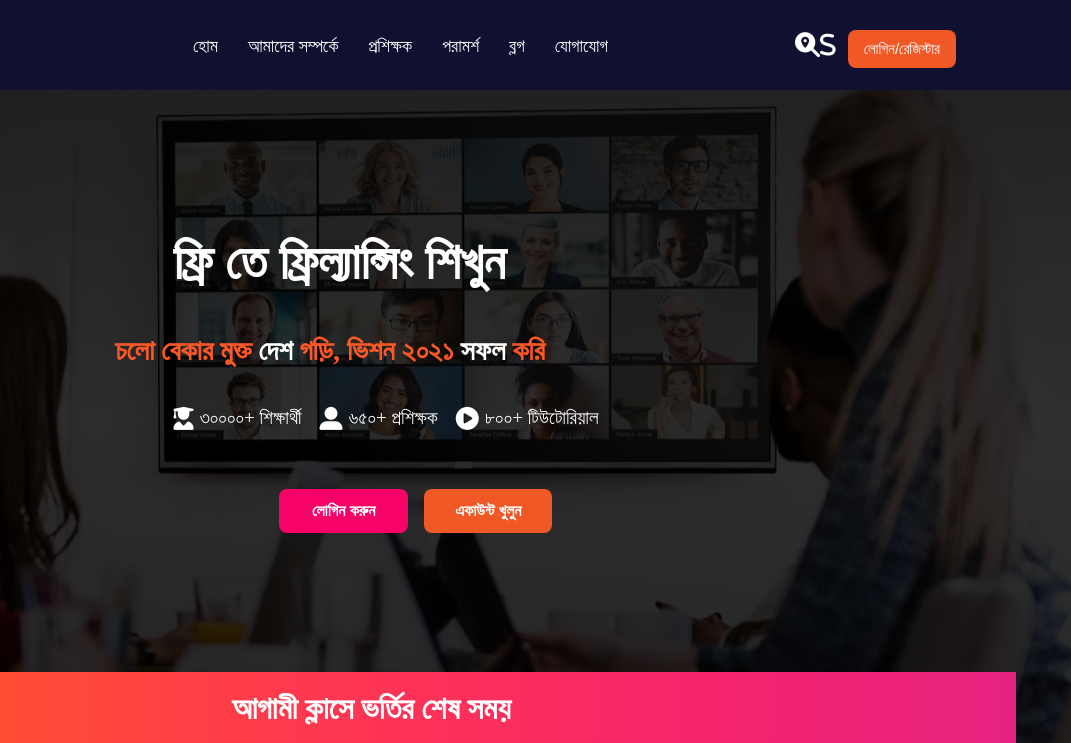
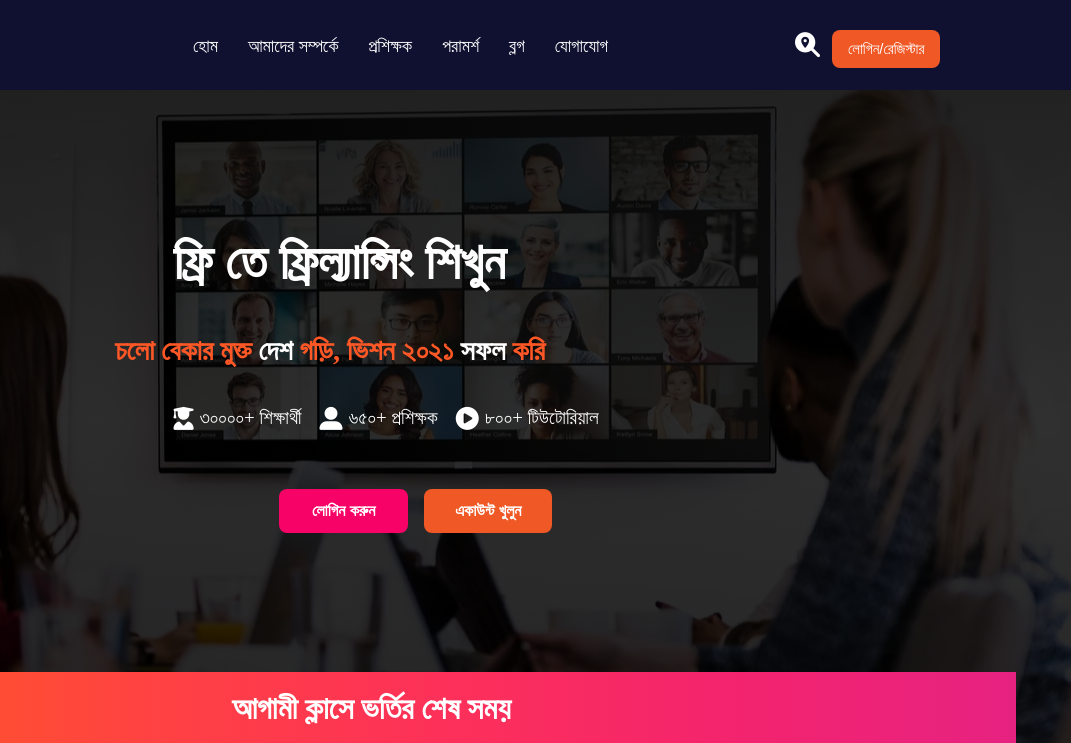
Before and after one commit to 19smabtahinoor/FNsClub-Website, a plain HTML site: page index.html in a window 1280 px wide. Shown: the top 743 px of the page, 209-1280 px from the left. Drawn offline with Linux system fonts and the light colour scheme.

Commit message:
Version 1.2

```diff
--- a/index.html
+++ b/index.html
@@ -32,7 +32,7 @@
 
             </div>
             <div class="srcbtn">
-              <a title="SEARCH HERE" href="#"><i class="fas fa-search-location">S</i></a>
+              <a title="SEARCH HERE" href="#"><i class="fas fa-search-location"></i></a>
             <button><a href="https://club.fnsoftwares.com/">লোগিন/রেজিস্টার</a></button>
             </div>
          </div>
```
